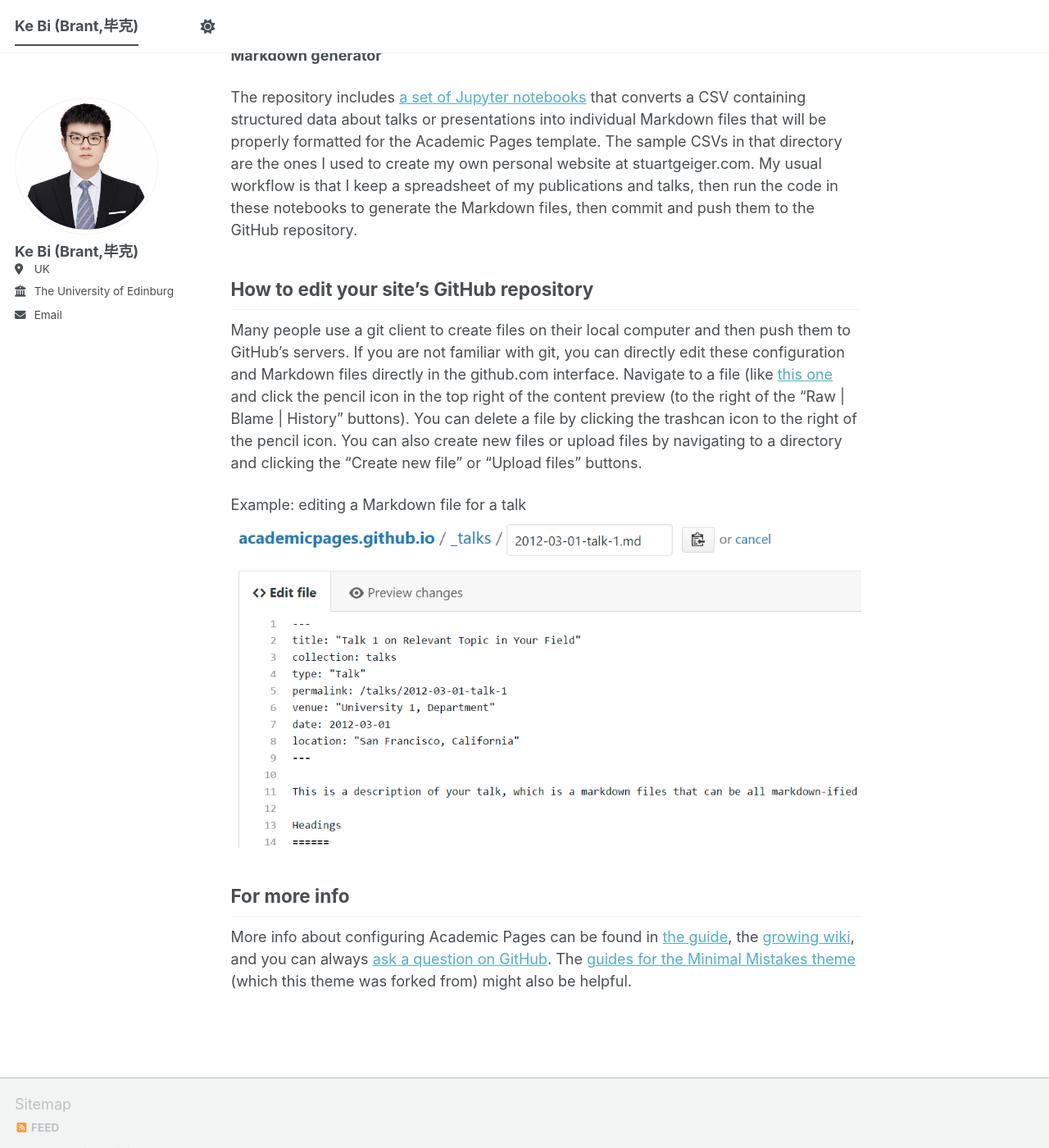
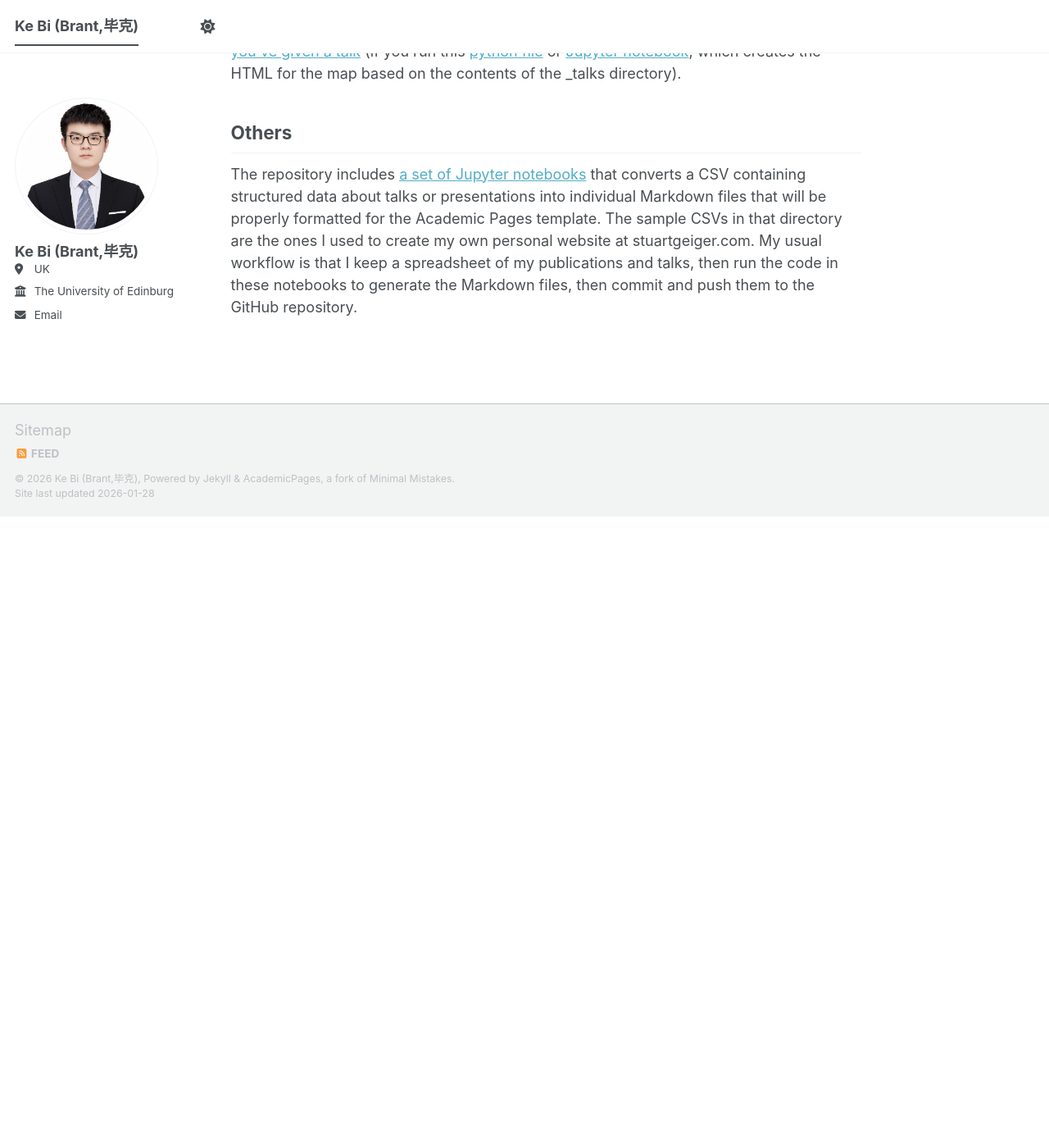
Before and after one commit to brant1868/brant1868.github.io, a Jekyll site: the page built from _pages/about.md, in a window 1280 px wide and 1400 px high, scrolled down 2082 px. Shown: the whole window at 82% size. Built offline with Jekyll 4.4.1, drawn with Linux system fonts in a browser that asks for light colours; a script bundle is joined from its source files by our own code; library files that are not in the unit come from our copies; after the commit the page ends 2712 px from its top, so only the background shows below that; some of the changed text lies outside the part shown.

Commit message:
Update about.md

```diff
--- a/_pages/about.md
+++ b/_pages/about.md
@@ -32,26 +32,16 @@
 1. Upload any files (like PDFs, .zip files, etc.) to the files/ directory. They will appear at https://[your GitHub username].github.io/files/example.pdf.
 1. Check status by going to the repository settings, in the "GitHub pages" section
 
-Site-wide configuration
+Teaching
 ------
 The main configuration file for the site is in the base directory in [_config.yml](https://github.com/academicpages/academicpages.github.io/blob/master/_config.yml), which defines the content in the sidebars and other site-wide features. You will need to replace the default variables with ones about yourself and your site's github repository. The configuration file for the top menu is in [_data/navigation.yml](https://github.com/academicpages/academicpages.github.io/blob/master/_data/navigation.yml). For example, if you don't have a portfolio or blog posts, you can remove those items from that navigation.yml file to remove them from the header.
 
-Create content & metadata
+Conferences
 ------
 For site content, there is one Markdown file for each type of content, which are stored in directories like _publications, _talks, _posts, _teaching, or _pages. For example, each talk is a Markdown file in the [_talks directory](https://github.com/academicpages/academicpages.github.io/tree/master/_talks). At the top of each Markdown file is structured data in YAML about the talk, which the theme will parse to do lots of cool stuff. The same structured data about a talk is used to generate the list of talks on the [Talks page](https://academicpages.github.io/talks), each [individual page](https://academicpages.github.io/talks/2012-03-01-talk-1) for specific talks, the talks section for the [CV page](https://academicpages.github.io/cv), and the [map of places you've given a talk](https://academicpages.github.io/talkmap.html) (if you run this [python file](https://github.com/academicpages/academicpages.github.io/blob/master/talkmap.py) or [Jupyter notebook](https://github.com/academicpages/academicpages.github.io/blob/master/talkmap.ipynb), which creates the HTML for the map based on the contents of the _talks directory).
 
-**Markdown generator**
 
+Others
+------
 The repository includes [a set of Jupyter notebooks](https://github.com/academicpages/academicpages.github.io/tree/master/markdown_generator
 ) that converts a CSV containing structured data about talks or presentations into individual Markdown files that will be properly formatted for the Academic Pages template. The sample CSVs in that directory are the ones I used to create my own personal website at stuartgeiger.com. My usual workflow is that I keep a spreadsheet of my publications and talks, then run the code in these notebooks to generate the Markdown files, then commit and push them to the GitHub repository.
-
-How to edit your site's GitHub repository
-------
-Many people use a git client to create files on their local computer and then push them to GitHub's servers. If you are not familiar with git, you can directly edit these configuration and Markdown files directly in the github.com interface. Navigate to a file (like [this one](https://github.com/academicpages/academicpages.github.io/blob/master/_talks/2012-03-01-talk-1.md) and click the pencil icon in the top right of the content preview (to the right of the "Raw | Blame | History" buttons). You can delete a file by clicking the trashcan icon to the right of the pencil icon. You can also create new files or upload files by navigating to a directory and clicking the "Create new file" or "Upload files" buttons.
-
-Example: editing a Markdown file for a talk
-![Editing a Markdown file for a talk](/images/editing-talk.png)
-
-For more info
-------
-More info about configuring Academic Pages can be found in [the guide](https://academicpages.github.io/markdown/), the [growing wiki](https://github.com/academicpages/academicpages.github.io/wiki), and you can always [ask a question on GitHub](https://github.com/academicpages/academicpages.github.io/discussions). The [guides for the Minimal Mistakes theme](https://mmistakes.github.io/minimal-mistakes/docs/configuration/) (which this theme was forked from) might also be helpful.
```
Also changed, not shown: other parts of _pages/about.md (+4 -4 lines).
